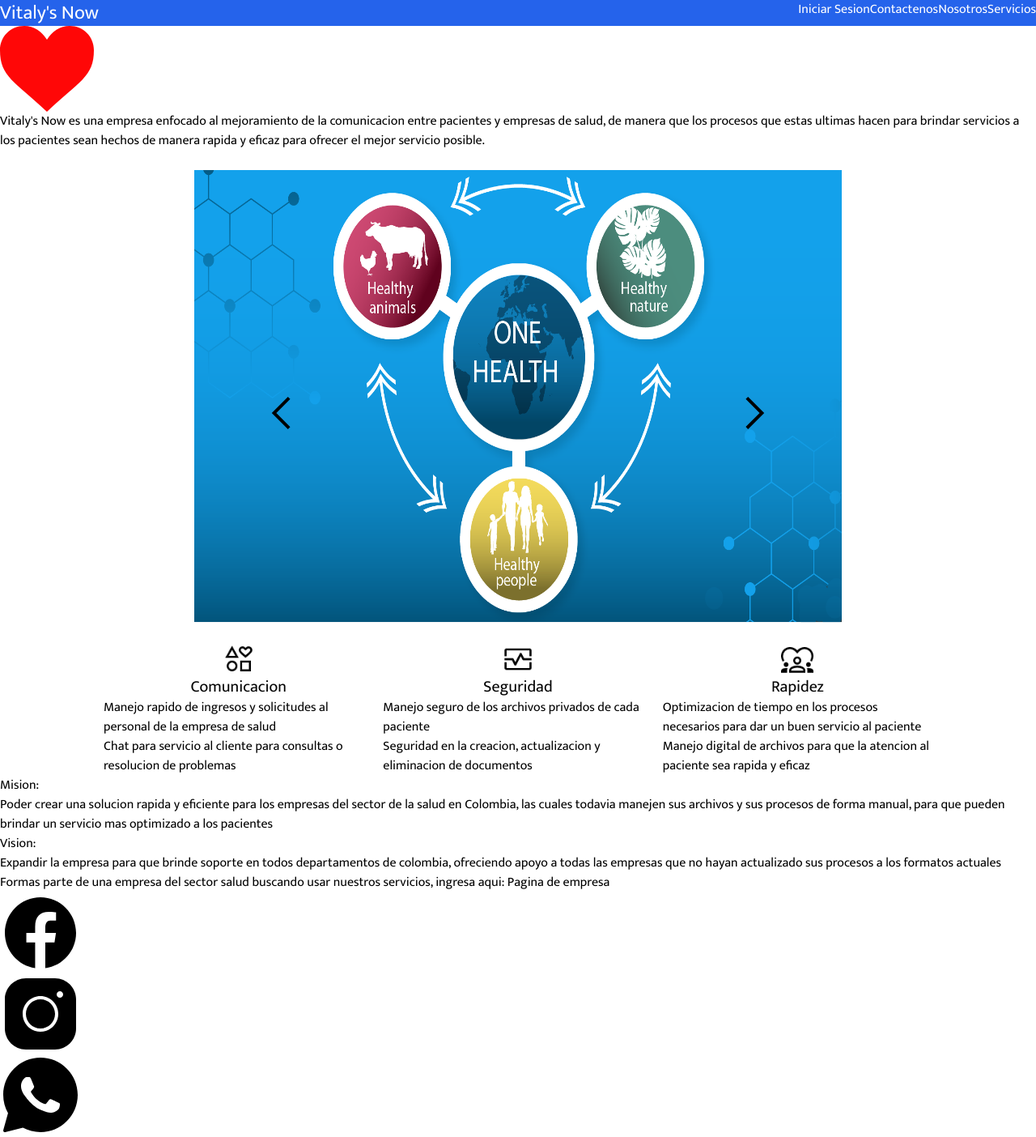
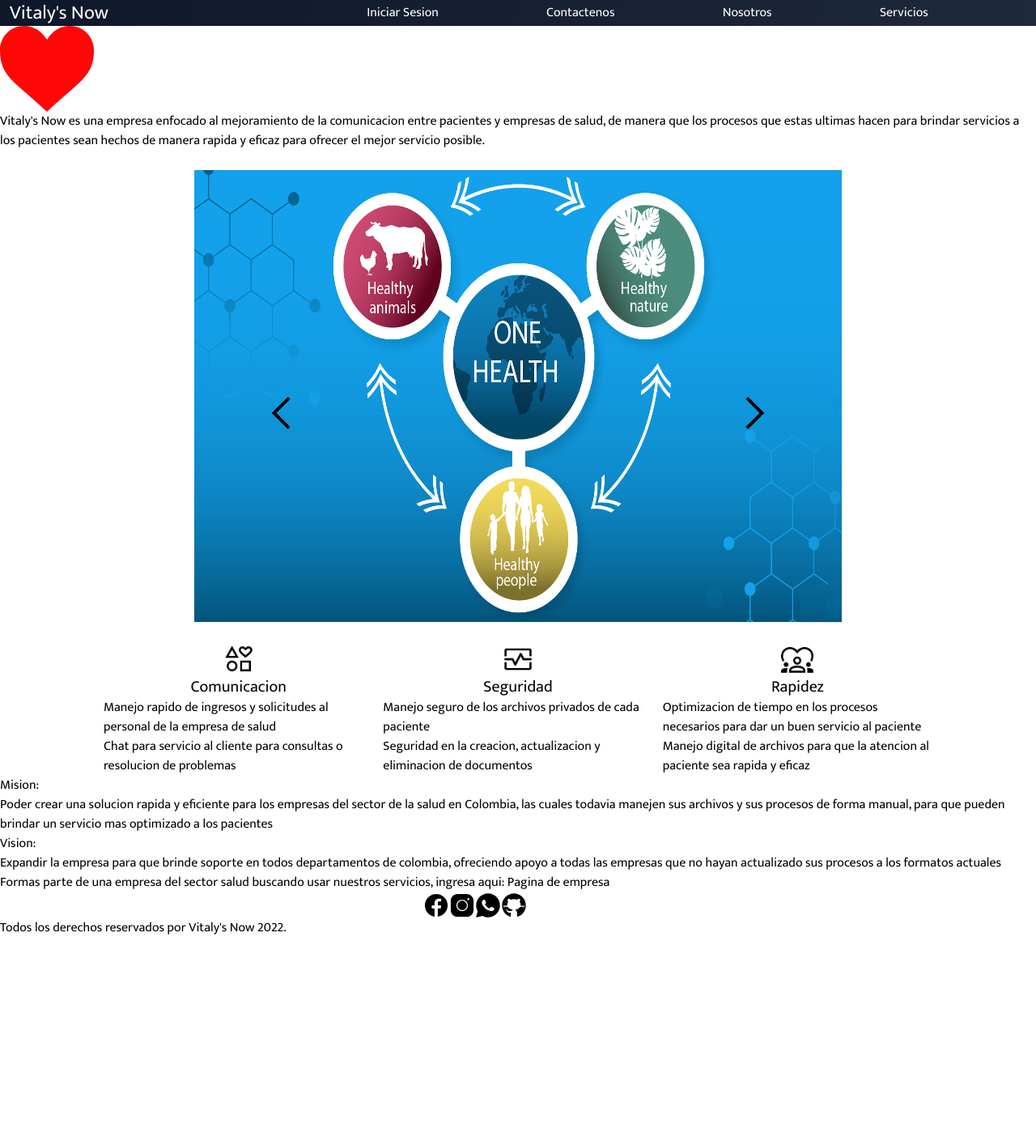
Before and after one commit to moises-ph/Health-Cloud, a React (Create React App) app in the folder client/: page / in a window 1280 px wide. Shown: the top 1404 px of the page at 81% size. After the commit the page ends 1159 px from the top, so only its background shows below. Built offline with nearby package versions, Linux system fonts and the light colour scheme.

Commit message:
tailwind xd

```diff
--- a/client/src/components/paciente/Carousel/Carousel.jsx
+++ b/client/src/components/paciente/Carousel/Carousel.jsx
@@ -1,11 +1,11 @@
 import React from "react";
-import left from '../../../Imgs/left.png'
-import right from '../../../Imgs/rigth.png'
-import health from '../../../Imgs/health.png'
-import patients from '../../../Imgs/patients.jfif'
-import weed from '../../../Imgs/weed.jpg'
+import left from "../../../Imgs/left.png";
+import right from "../../../Imgs/rigth.png";
+import health from "../../../Imgs/health.png";
+import patients from "../../../Imgs/patients.jfif";
+import weed from "../../../Imgs/weed.jpg";
 import { useState } from "react";
-import styled from 'styled-components'
+import styled from "styled-components";
 
 const CarouselImg = styled.img`
   max-width: 800px;
@@ -14,7 +14,15 @@ width: 100%;
   height: 70vh;
   opacity: 0.2;
   transition: 1s;
-&.loaded{
+  @media screen and (orientation: portrait) {
+    width: 100vw;
+    height: 50vh;
+  }
+  @media screen and(max-width: 320px) {
+    width: 100vw;
+    height: 50vh;
+  }
+  &.loaded {
     opacity: 1;
   }
 `;
@@ -26,29 +34,48 @@ function Carousel() {
   const [loaded, setLoaded] = useState(false);
 
   const selectNewImg = (index, images, next = true) => {
-		setLoaded(false)
-		setTimeout(()=>{
-			const condition = next ? selectedIndex < images.length - 1 : selectedIndex > 0;
-			const nextIndex = next ?(condition ? selectedIndex + 1 : 0) : condition ? selectedIndex - 1 : images.length - 1;
-			setSelectedImg(images[nextIndex])
-			setSelectedIndex(nextIndex)
-		},500)
-	}
+    setLoaded(false);
+    setTimeout(() => {
+      const condition = next
+        ? selectedIndex < images.length - 1
+        : selectedIndex > 0;
+      const nextIndex = next
+        ? condition
+          ? selectedIndex + 1
+          : 0
+        : condition
+        ? selectedIndex - 1
+        : images.length - 1;
+      setSelectedImg(images[nextIndex]);
+      setSelectedIndex(nextIndex);
+    }, 500);
+  };
 
   const previous = () => {
-		selectNewImg(selectedIndex, images, false)
-	}
+    selectNewImg(selectedIndex, images, false);
+  };
 
   const next = () => {
-		selectNewImg(selectedIndex, images)
-	}
+    selectNewImg(selectedIndex, images);
+  };
   return (
     <>
       <div className="my-6 w-98 h-6/12 flex flex-row justify-center">
-			<CarouselImg src={selectedImg} alt='health' className={loaded ? 'loaded' : ''} onLoad={()=>{setLoaded(true)}}/>
-			<div className="absolute z-50 h-3/4 w-11/12 flex flex-row justify-around items-center" >
-				<button className="cursor-pointer" onClick={previous}><img src={left} alt="flecha de direccion"/></button>
-				<button className="cursor-pointer" onClick={next}><img src={right} alt="flecha de direccion"/></button>
+        <CarouselImg
+          src={selectedImg}
+          alt="health"
+          className={loaded ? "loaded" : ""}
+          onLoad={() => {
+            setLoaded(true);
+          }}
+        />
+        <div className="absolute z-50 h-3/4 w-11/12 flex flex-row justify-around items-center portrait:h-2/4 portrait:w-full portrait:justify-between">
+          <button className="cursor-pointer" onClick={previous}>
+            <img src={left} alt="flecha de direccion" />
+          </button>
+          <button className="cursor-pointer" onClick={next}>
+            <img src={right} alt="flecha de direccion" />
+          </button>
         </div>
       </div>
     </>
--- a/client/src/components/paciente/Footer.jsx
+++ b/client/src/components/paciente/Footer.jsx
@@ -8,19 +8,20 @@ function Footer() {
   return (
     <>
       <footer>
+        <div className="flex items-center w-11/12 justify-center">
           <a href="#">
-          <img src={Facebook} alt="link to facebook page"></img>
+            <img src={Facebook} className="h-8 w-auto" alt="link to facebook page"></img>
           </a>
           <a href="#">
-          <img src={Instagram} alt="link to instagram page"></img>
+            <img src={Instagram} className="h-8 w-auto" alt="link to instagram page"></img>
           </a>
           <a href="#">
-          <img src={Whatsapp} alt="link to whatsapp account"></img>
+            <img src={Whatsapp} className="h-8 w-auto" alt="link to whatsapp account"></img>
           </a>
           <a href="https://github.com/moises-ph/Health-Cloud" target="blank">
-          <img src={Github} alt="link to github repo"></img>
+            <img src={Github} className="h-8 w-auto" alt="link to github repo"></img>
           </a>
-
+        </div>
         <p>Todos los derechos reservados por Vitaly's Now 2022.</p>
       </footer>
     </>
--- a/client/src/components/paciente/Listas.jsx
+++ b/client/src/components/paciente/Listas.jsx
@@ -26,7 +26,7 @@ function Listas() {
   ];
   return (
     <>
-      <div className="w-4/5 grid grid-cols-3 gap-3">
+      <div className="w-4/5 grid grid-cols-3 gap-3 portrait:flex portrait:flex-col portrait:justify-center">
         {content.map((list) => {
           return (
             <div key={list.titulo} className="flex flex-col items-center">
--- a/client/src/components/paciente/Nav.jsx
+++ b/client/src/components/paciente/Nav.jsx
@@ -3,11 +3,14 @@ import { NavLink } from "react-router-dom";
 
 function Nav() {
   return (
+
+    /*#39406E
+    #1F233C*/
     <>
-      <nav className="flex bg-blue-600 text-white justify-between">
-        <h1 className="text-2xl">Vitaly's Now</h1>
-        <div>
-          <NavLink to="/login">Iniciar Sesion</NavLink>
+      <nav className="flex bg-gradient-to-r from-slate-900 to-slate-800 text-white justify-between">
+        <h1 className="text-2xl pl-3">Vitaly's Now</h1>
+        <div className="flex justify-evenly items-center w-3/4">
+          <NavLink to="/login" className="after:scale-x-0 after:h-{5} after:w-full after:absolute after:bg-amber-50 after:left-0 after:bottom-0 after:origin-left after:transition-transform hover:after:scale-x-100">Iniciar Sesion</NavLink>
           <NavLink to="/contactenos">Contactenos</NavLink>
           <NavLink to="/nosotros">Nosotros</NavLink>
           <NavLink to="/servicios">Servicios</NavLink>
--- a/client/tailwind.config.js
+++ b/client/tailwind.config.js
@@ -2,7 +2,16 @@
 module.exports = {
   content: ["./src/**/*.{html,js,jsx}"],
   theme: {
-    extend: {},
+    extend: {
+      animation:{
+        back: 'backs 1s ease-in-out'
+      },
+      keyframes: {
+        backs:{
+          '100%' :{backgroundColor:'red' }
+        }
+      }
+    },
   },
   plugins: [],
 }
```
Lines whose indentation alone changed are shown as unchanged.
